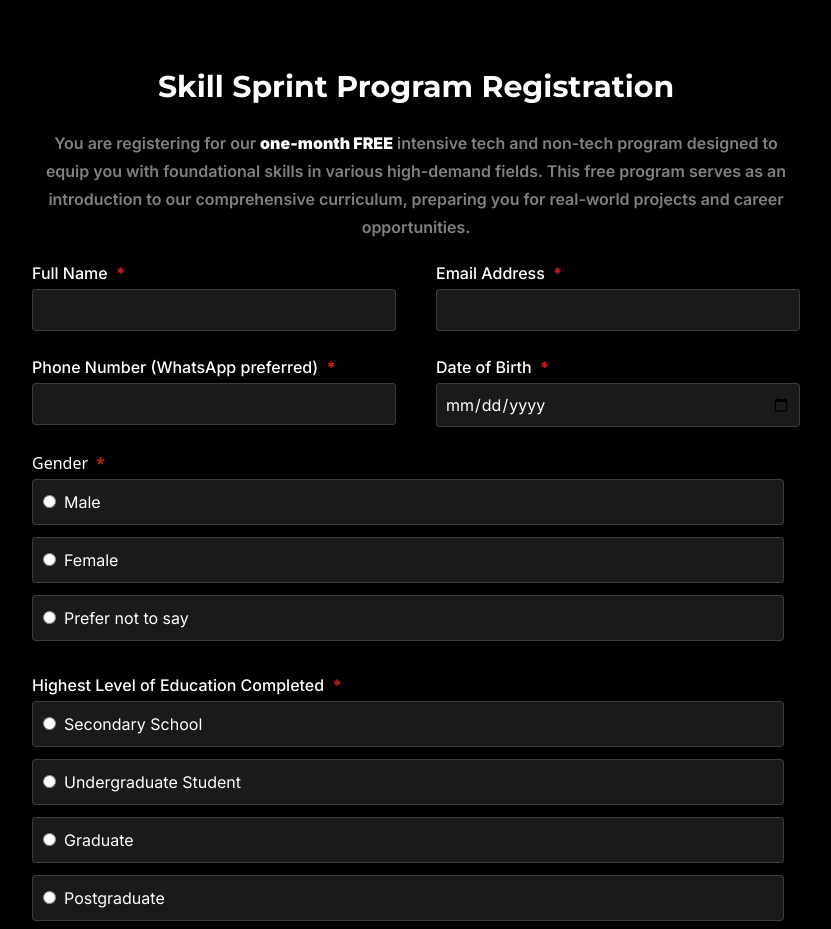
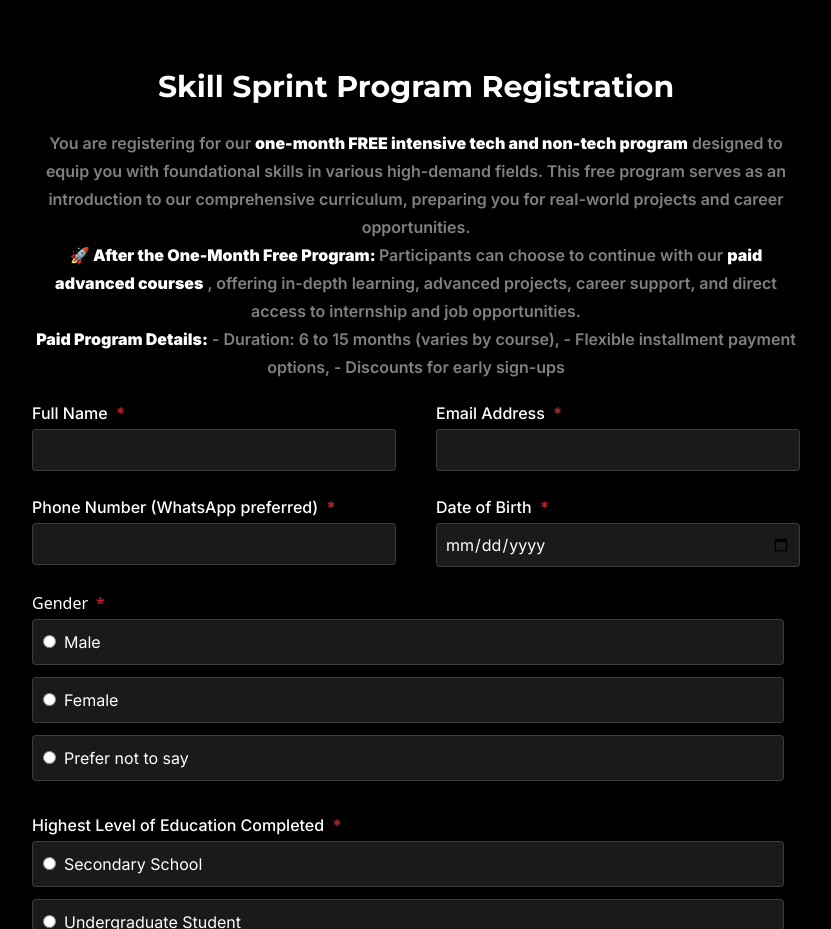
Before and after one commit to matincodes/skillsprint-comingsoon, a React (Vite) app: page / in a window 1280 px wide. Shown: the part 2620-3549 px from the top of the page, without its empty margins (224-1055 px from the left). Built offline with nearby package versions, Linux system fonts and the light colour scheme; a web font is replaced by a local one.

Commit message:
adding new changes

```diff
--- a/src/components/About.jsx
+++ b/src/components/About.jsx
@@ -53,12 +53,12 @@ const About = () => {
           <span className="text-white font-bold text-[16px] leading-[22px]">
             internships{" "}
           </span>
-          <span className="text-gray text-[16px] font-semibold leading-[22px]">and</span>
+          <span className="text-gray text-[16px] font-semibold leading-[22px]">and </span>
           <span className="text-white font-bold text-[16px] leading-[22px]">
             job
-          </span>
+          </span>{" "}
           <span className="text-gray text-[16px] font-semibold leading-[22px]">
-            placements
+             placements
           </span>
         </div>
       </div>
--- a/src/components/RegistrationForm.jsx
+++ b/src/components/RegistrationForm.jsx
@@ -85,8 +85,12 @@ const RegistrationForm = () => {
     <div className="md:w-[60%] w-[95%] mx-auto h-auto my-20">
       <form onSubmit={handleSubmit} className="w-full">
         <h2 className="text-[30px] font-bold font-Montserrat text-white text-center pb-5">Skill Sprint Program Registration</h2>
-        <p className='text-gray font-Inter font-semibold text-center leading-7'>You are registering for our  <strong className='text-white'>one-month FREE</strong> intensive tech and non-tech program designed to equip you with foundational skills in various high-demand fields. This free program serves as an introduction to our comprehensive curriculum, preparing you for real-world projects and career opportunities.
+        <p className='text-gray font-Inter font-semibold text-center leading-7'>You are registering for our  <strong className='text-white'>one-month FREE intensive tech and non-tech program</strong>  designed to equip you with foundational skills in various high-demand fields. This free program serves as an introduction to our comprehensive curriculum, preparing you for real-world projects and career opportunities.
         </p>
+        <p className='text-gray font-Inter font-semibold text-center leading-7'>
+        🚀<strong className='text-white'> After the One-Month Free Program: </strong>Participants can choose to continue with our <strong className='text-white'>paid advanced courses</strong> , offering in-depth learning, advanced projects, career support, and direct access to internship and job opportunities.
+        </p>
+        <p className='text-gray font-Inter font-semibold text-center leading-7'><strong className='text-white'>Paid Program Details:</strong>  - Duration: 6 to 15 months (varies by course), - Flexible installment payment options, - Discounts for early sign-ups</p>
         {/* Personal Information */}
         <div className='flex flex-col md:flex-row gap-10 mb-6 mt-5'>
             <div className="w-full">
```
